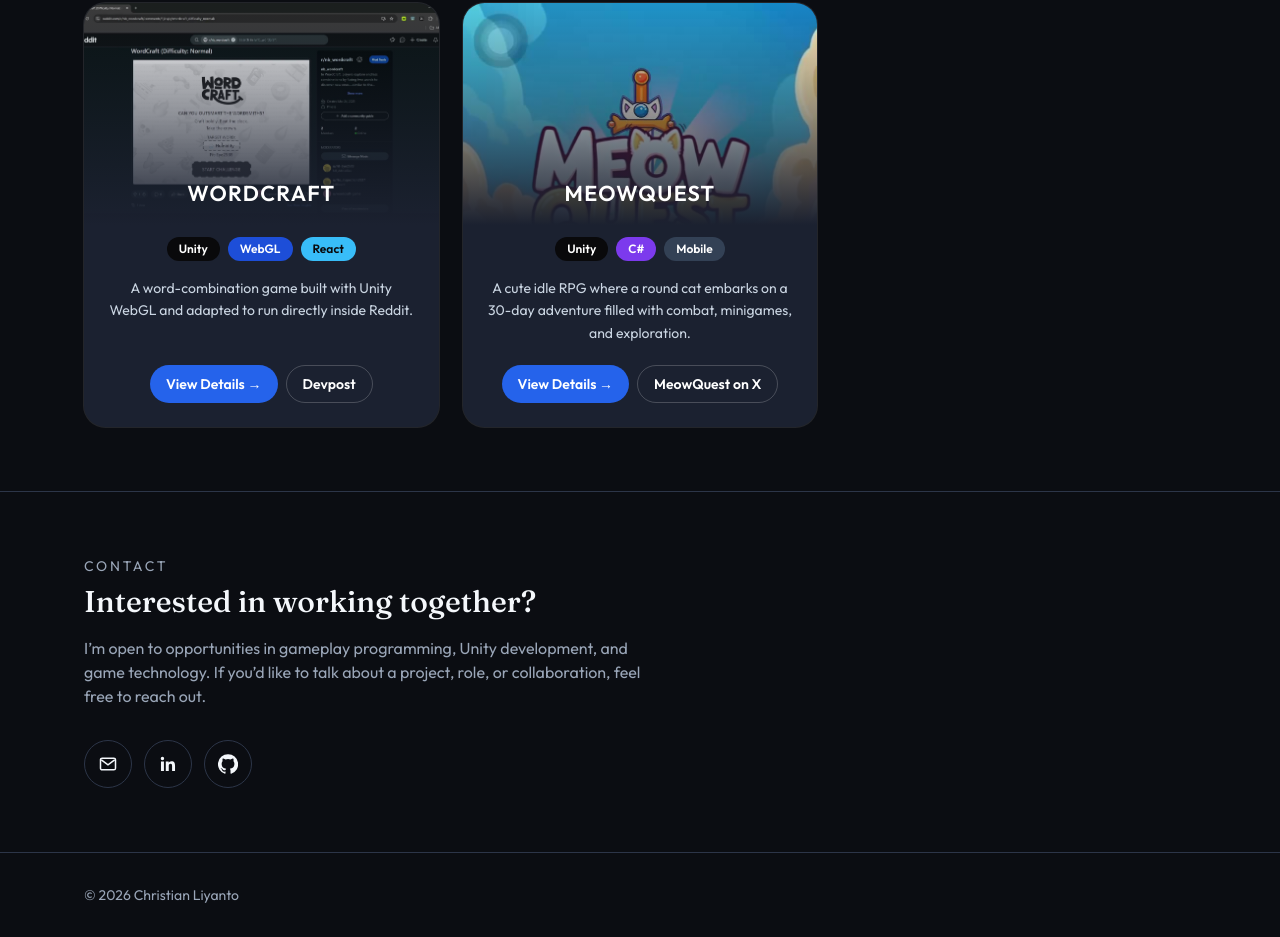
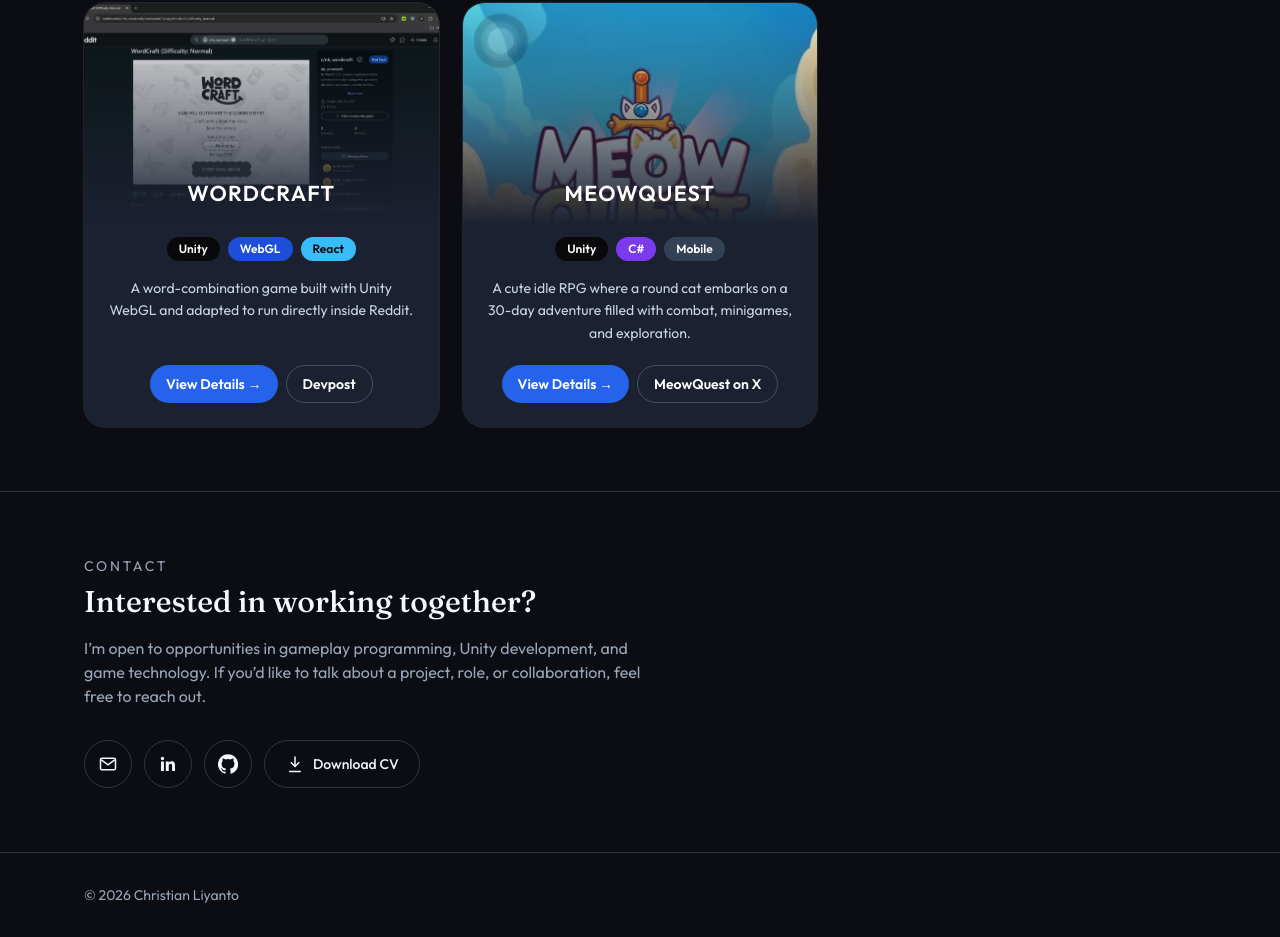
Before and after one commit to Christian-Liyanto/portfolio, an Astro site: page / in a window 1280 px wide. Shown: the part 1510-2447 px from the top of the page. Built offline with nearby package versions, Linux system fonts and the light colour scheme; Astro itself is replaced by a stand-in of ours.

Commit message:
feat<Contact>: Added Download CV Button

```diff
--- a/src/pages/index.astro
+++ b/src/pages/index.astro
@@ -125,6 +125,20 @@ const rest = projects.filter((p) => !p.data.featured);
               <path d="M12 .3a12 12 0 0 0-3.79 23.4c.6.11.82-.26.82-.58v-2.02c-3.34.73-4.04-1.61-4.04-1.61-.55-1.39-1.33-1.76-1.33-1.76-1.09-.74.08-.73.08-.73 1.2.09 1.84 1.24 1.84 1.24 1.07 1.83 2.8 1.3 3.49 1 .11-.78.42-1.3.76-1.6-2.66-.3-5.46-1.33-5.46-5.93 0-1.31.47-2.38 1.24-3.22-.13-.3-.54-1.52.12-3.18 0 0 1.01-.32 3.3 1.23a11.5 11.5 0 0 1 6 0c2.29-1.55 3.3-1.23 3.3-1.23.66 1.66.25 2.88.12 3.18.77.84 1.24 1.91 1.24 3.22 0 4.61-2.8 5.62-5.48 5.92.43.37.81 1.1.81 2.22v3.29c0 .32.22.7.83.58A12 12 0 0 0 12 .3z"></path>
             </svg>
           </a>
+          <a
+            href={withBase("Christian-Liyanto-CV.pdf")}
+            download="Christian-Liyanto-CV.pdf"
+            aria-label="Download Christian Liyanto's CV"
+            title="Download CV"
+            class="inline-flex h-12 items-center gap-2 rounded-full border border-line px-5 text-sm font-medium text-paper transition hover:border-accent hover:text-accent"
+          >
+            <svg class="h-5 w-5" viewBox="0 0 24 24" fill="none" stroke="currentColor" stroke-width="1.8" aria-hidden="true">
+              <path d="M12 3v12"></path>
+              <path d="m7 10 5 5 5-5"></path>
+              <path d="M5 21h14"></path>
+            </svg>
+            <span>Download CV</span>
+          </a>
         </div>
       </div>
     </section>
```
Also changed, not shown: 1 other file.
